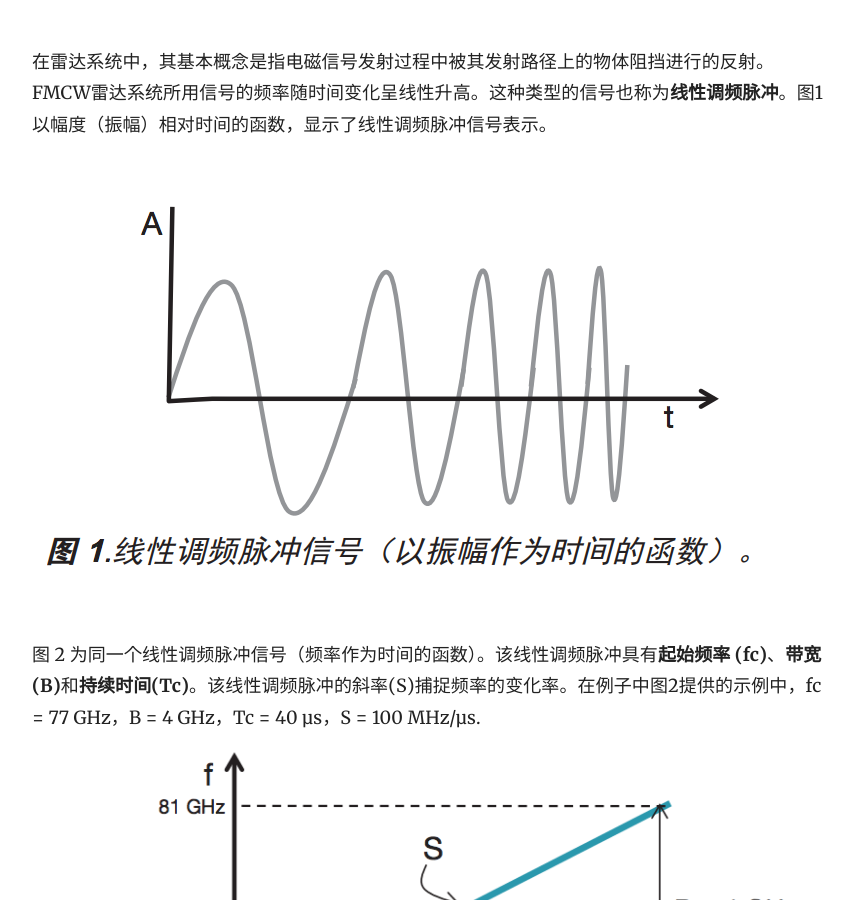
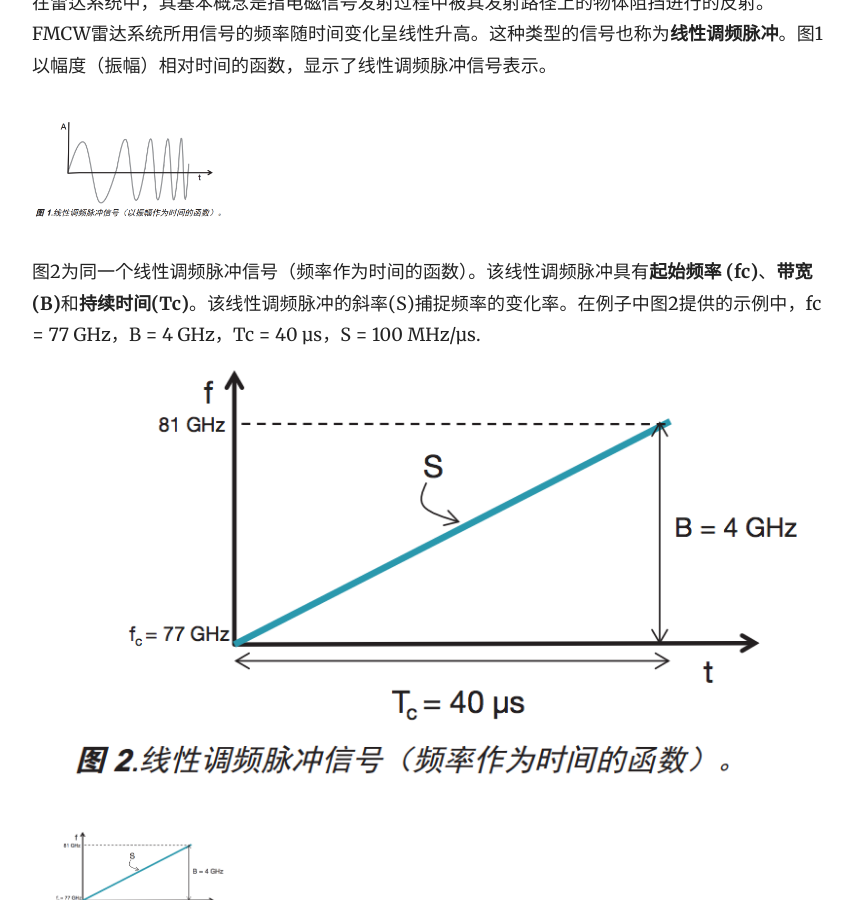
Before and after one commit to hcheng1005/hcheng1005.github.io, a Jekyll site: the page built from _docs/signal_process/01range.md, in a window 1280 px wide and 900 px high, scrolled down 1021 px. Shown: the whole window, without its empty margins (358-1212 px from the left). Built offline with Jekyll 4.4.1, drawn with Linux system fonts in a browser that asks for light colours.

Commit message:
Update 01range.md

```diff
--- a/_docs/signal_process/01range.md
+++ b/_docs/signal_process/01range.md
@@ -3,8 +3,8 @@ title: 距离解算
 category: 信号处理
 order: 1
 ---
-![1](/images/bg1.png)
-<img src="{{site.url}}/images/bg1.png" width="200" height="100"/>
+<img src="{{site.url}}/images/bg1.png"/>
+
 毫米波 (mmWave) 是一类使用短波长电磁波的特殊雷达技术。雷达系统发射的电磁波信号被其发射路径上的物体阻挡继而会发生反射。通过捕捉反射的信号，雷达系统可以确定物体的**距离**、**速度**和**角度**。
 
 Key words:
@@ -17,7 +17,8 @@ Key words:
 
 在雷达系统中，其基本概念是指电磁信号发射过程中被其发射路径上的物体阻挡进行的反射。FMCW雷达系统所用信号的频率随时间变化呈线性升高。这种类型的信号也称为**线性调频脉冲**。图1以幅度（振幅）相对时间的函数，显示了线性调频脉冲信号表示。
 
-![2](/images/range-01.png)
+<img src="{{site.url}}/images/range-01.png" width="200" height="100" align="middle"/>
 
-图 2 为同一个线性调频脉冲信号（频率作为时间的函数）。该线性调频脉冲具有**起始频率 (fc)**、**带宽(B)**和**持续时间(Tc)**。该线性调频脉冲的斜率(S)捕捉频率的变化率。在例子中图2提供的示例中，fc = 77 GHz，B = 4 GHz，Tc = 40 µs，S = 100 MHz/µs.
+图2为同一个线性调频脉冲信号（频率作为时间的函数）。该线性调频脉冲具有**起始频率 (fc)**、**带宽(B)**和**持续时间(Tc)**。该线性调频脉冲的斜率(S)捕捉频率的变化率。在例子中图2提供的示例中，fc = 77 GHz，B = 4 GHz，Tc = 40 µs，S = 100 MHz/µs.
 ![3](/images/range-02.png)
+<img src="{{site.url}}/images/range-02.png" width="200" height="100" align="middle"/>
```
